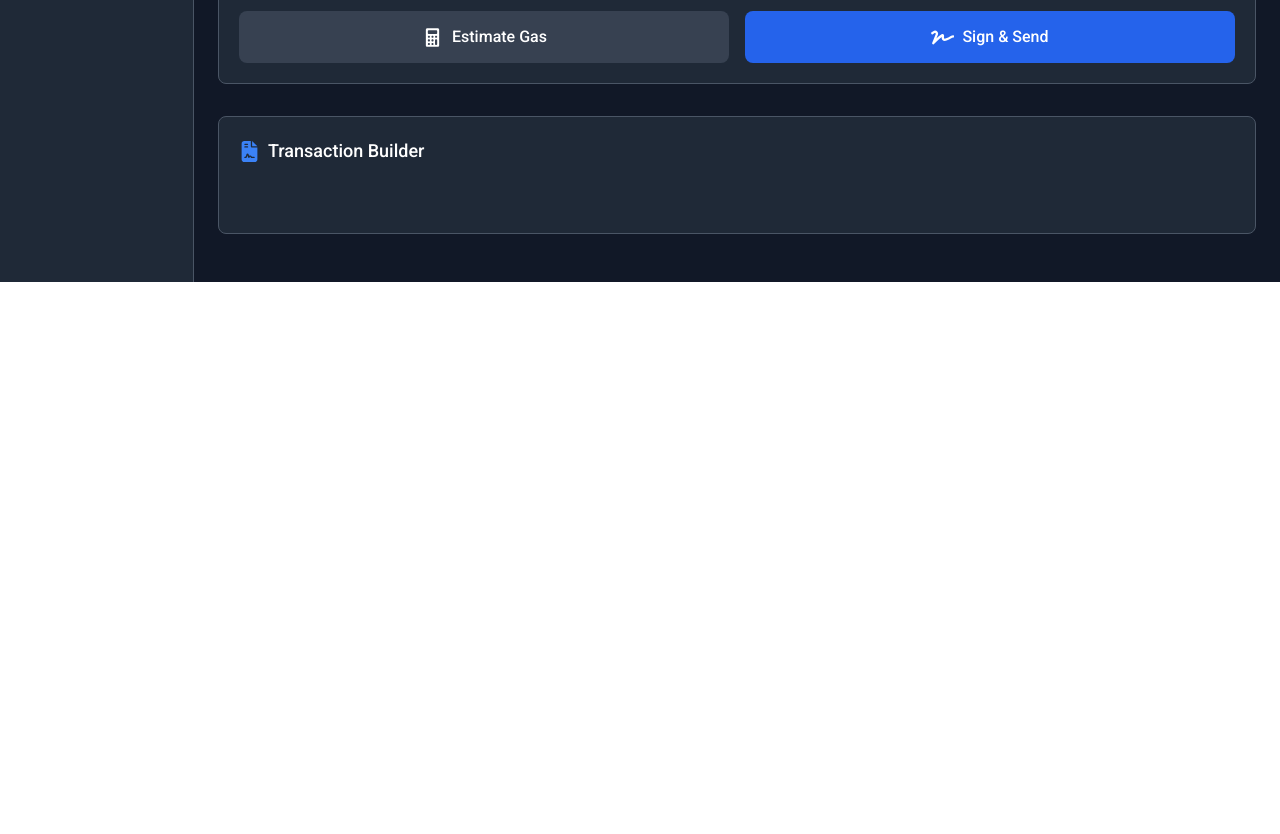
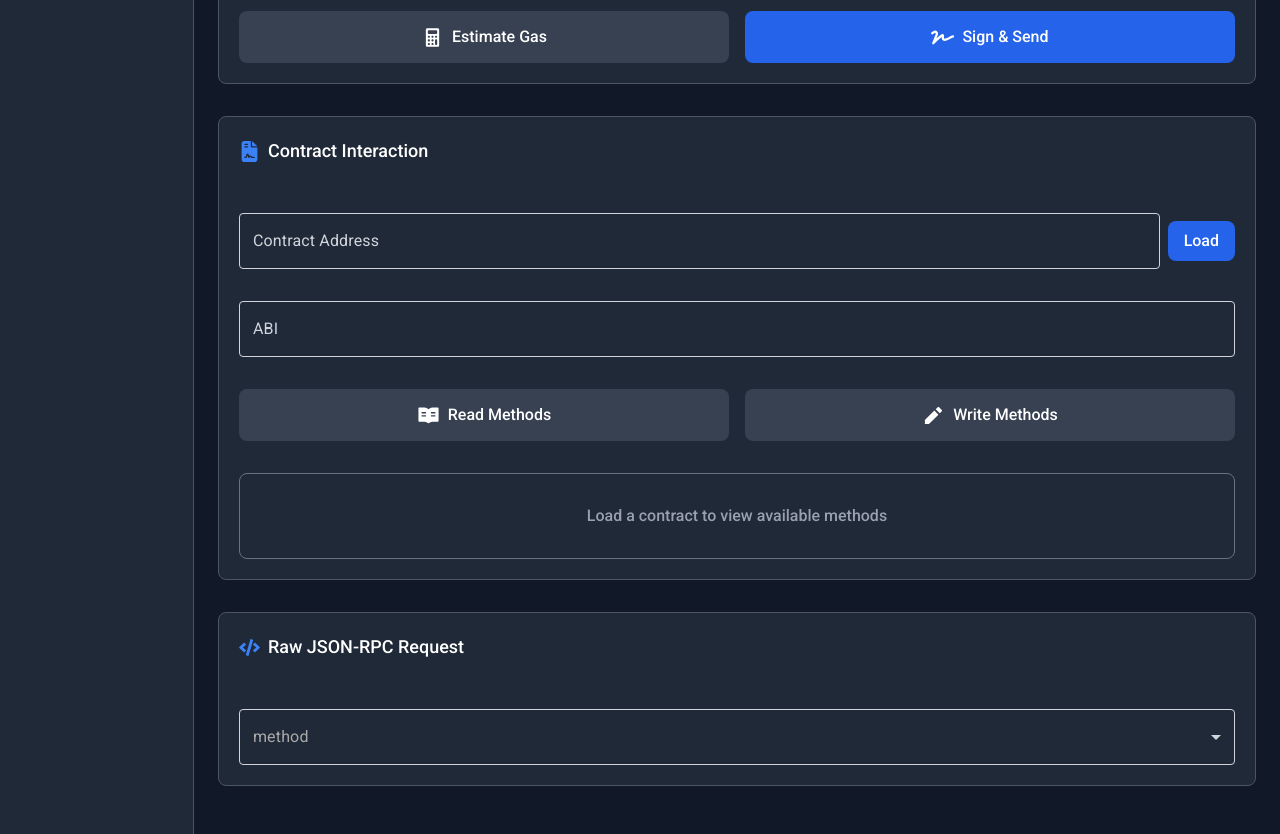
Before and after one commit to Nikolat27/ethereum_client, a React (Vite) app: page / in a window 1280 px wide. Shown: the part 1520-2354 px from the top of the page. Before the commit the page ends 1802 px from the top, so only its background shows below. Built offline with nearby package versions, Linux system fonts and the light colour scheme; a web font is replaced by a local one.

Commit message:
Using the new types

```diff
--- a/src/components/Main/Contract.tsx
+++ b/src/components/Main/Contract.tsx
@@ -1,14 +1,66 @@
+import { useState } from "react";
 import { FaFileContract } from "react-icons/fa6";
+import CustomTextField from "../CustomTextField";
+import { AiFillRead } from "react-icons/ai";
+import { RiPencilFill } from "react-icons/ri";
 
 function ContractInteraction() {
+    const [address, setAddress] = useState<string>("");
+    const [ABI, setABI] = useState<string>("");
+
     return (
         <div className="flex flex-col w-full p-5 gap-y-6 rounded-lg bg-[#1f2937] border border-gray-600">
             <div className="flex flex-row items-center gap-x-2 mb-6">
                 <FaFileContract size={21} className="text-[#3B82F6]" />
-                <span className="text-white font-medium text-lg">Transaction Builder</span>
+                <span className="text-white font-medium text-lg">Contract Interaction</span>
             </div>
 
-            <div className="flex flex-col items-center justify-center gap-8 w-full"></div>
+            <div className="flex flex-col items-center justify-center gap-8 w-full">
+                <div className="flex flex-row items-center w-full gap-2">
+                    <CustomTextField
+                        label="Contract Address"
+                        placeholder="0x..."
+                        value={address}
+                        onChange={setAddress}
+                    />
+                    <button
+                        className="cursor-pointer h-10 px-4 py-2 bg-[#2563eb] text-white font-medium
+                        rounded-lg text-center transition-colors duration-200 hover:bg-blue-700"
+                    >
+                        Load
+                    </button>
+                </div>
+                <CustomTextField
+                    label="ABI"
+                    placeholder='[{"inputs":[],"name":"totalSupply",...}]'
+                    value={ABI}
+                    onChange={setABI}
+                />
+                <div className="flex flex-row w-full gap-4 text-white font-medium">
+                    <div
+                        className="flex flex-1 h-13 flex-row bg-[#374151] rounded-lg
+                        items-center justify-center cursor-pointer gap-2 transition-all
+                        duration-300 hover:bg-gray-500"
+                    >
+                        <AiFillRead size={23} />
+                        <span>Read Methods</span>
+                    </div>
+                    <div
+                        className="flex flex-1 h-13 flex-row bg-[#374151] rounded-lg
+                        items-center justify-center cursor-pointer gap-2 transition-all
+                        duration-300 hover:bg-gray-500"
+                    >
+                        <RiPencilFill size={23} />
+                        <span>Write Methods</span>
+                    </div>
+                </div>
+                <div
+                    className="flex w-full items-center justify-center bg-[#1f2937]
+                    border border-gray-500 text-gray-400 font-medium h-21.5 rounded-lg"
+                >
+                    Load a contract to view available methods
+                </div>
+            </div>
         </div>
     );
 }
--- a/src/components/Main/JsonRequest.tsx
+++ b/src/components/Main/JsonRequest.tsx
@@ -1,5 +1,29 @@
+import { FaCode } from "react-icons/fa";
+import SelectOption from "../SelectOption";
+import { useState } from "react";
+import { type SelectChangeEvent } from "@mui/material";
+import type { SelectItemsList } from "../../types/types";
+
 function RawJsonRpcRequest() {
-    return <></>;
+    const [method, setMethod] = useState<string>("");
+    const itemsList: SelectItemsList = [];
+
+    function handleMethodChange(event: SelectChangeEvent) {
+        setMethod(event.target.value);
+    }
+
+    return (
+        <div className="flex flex-col w-full p-5 gap-y-6 rounded-lg bg-[#1f2937] border border-gray-600">
+            <div className="flex flex-row items-center gap-x-2 mb-6">
+                <FaCode size={21} className="text-[#3B82F6]" />
+                <span className="text-white font-medium text-lg"> Raw JSON-RPC Request </span>
+            </div>
+
+            <div className="flex flex-col w-full">
+                <SelectOption label="method" value={method} onChange={handleMethodChange} itemsList={itemsList} />
+            </div>
+        </div>
+    );
 }
 
 export default RawJsonRpcRequest;
--- a/src/components/Main/Transaction.tsx
+++ b/src/components/Main/Transaction.tsx
@@ -59,14 +59,16 @@ function TransactionBuilder() {
                 <div className="flex flex-row w-full text-white font-medium gap-4">
                     <div
                         className="flex flex-1 h-13 flex-row bg-[#374151] rounded-lg
-                        items-center justify-center cursor-pointer gap-2"
+                        items-center justify-center cursor-pointer gap-2 transition-all
+                        duration-300 hover:bg-gray-500"
                     >
                         <IoIosCalculator size={23} />
                         <span>Estimate Gas</span>
                     </div>
                     <div
                         className="flex flex-1 h-13 flex-row bg-[#2563eb] rounded-lg
-                        items-center justify-center cursor-pointer gap-2"
+                        items-center justify-center cursor-pointer gap-2 transition-all
+                        duration-300 hover:bg-blue-700"
                     >
                         <FaSignature size={23} />
                         <span>Sign & Send</span>
--- a/src/components/SelectOption.tsx
+++ b/src/components/SelectOption.tsx
@@ -1,12 +1,12 @@
 import { FormControl, InputLabel, Select, MenuItem } from "@mui/material";
 import { type SelectChangeEvent } from "@mui/material";
-import type { NetworkItemsList, NetworkItem } from "../types/types";
+import type { SelectItemsList, SelectItem } from "../types/types";
 
 interface Props {
     label: string;
     value: string;
     onChange: (event: SelectChangeEvent) => void;
-    itemsList: NetworkItemsList;
+    itemsList: SelectItemsList;
 }
 
 function SelectOption({ label = "Network", value, onChange, itemsList }: Props) {
@@ -45,7 +45,7 @@ function SelectOption({ label = "Network", value, onChange, itemsList }: Props)
                 label={label}
                 onChange={onChange}
             >
-                {itemsList.map((item: NetworkItem) => (
+                {itemsList.map((item: SelectItem) => (
                     <MenuItem value={item.value} className="text-white">
                         {item.text}
                     </MenuItem>
--- a/src/pages/Main.tsx
+++ b/src/pages/Main.tsx
@@ -4,6 +4,7 @@ const NetworkConfiguration = lazy(() => import("../components/Main/Network"));
 const WalletManagement = lazy(() => import("../components/Main/Wallet"));
 const TransactionBuilder = lazy(() => import("../components/Main/Transaction"));
 const ContractInteraction = lazy(() => import("../components/Main/Contract"));
+const JsonRequest = lazy(() => import("../components/Main/JsonRequest"));
 
 export function Main() {
     return (
@@ -12,6 +13,7 @@ export function Main() {
             <WalletManagement />
             <TransactionBuilder />
             <ContractInteraction />
+            <JsonRequest />
         </div>
     );
 }
```
